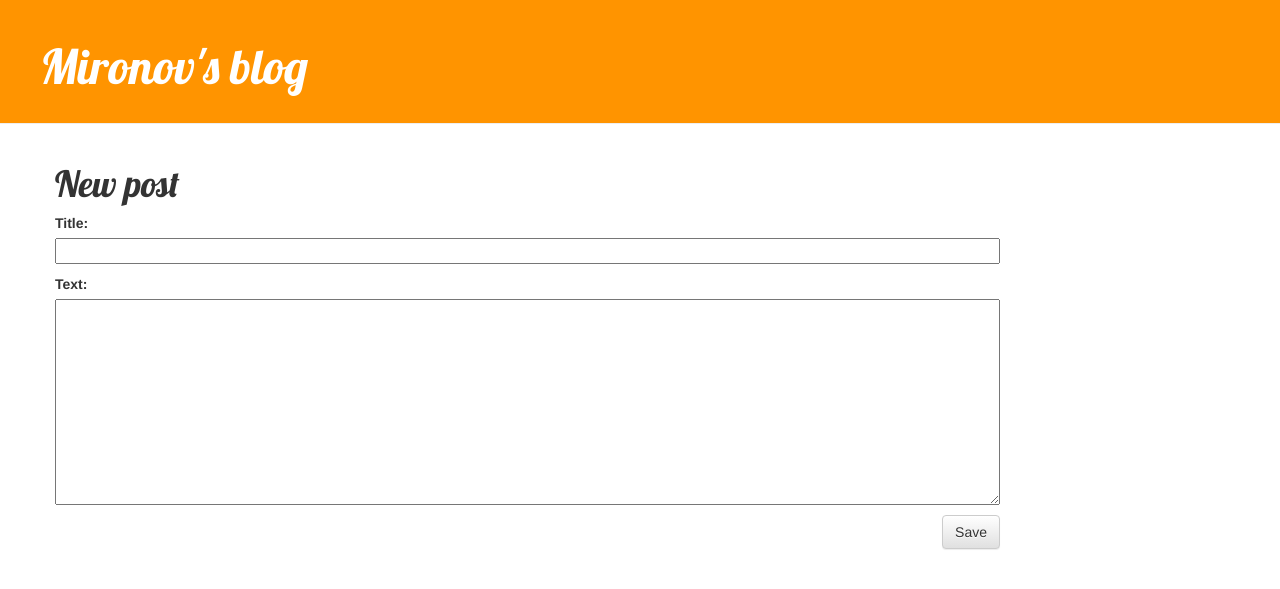
After one commit to mironovii/My_Blog, a Django app: page /post/new/ in a window 1280 px wide. The commit adds this page. Shown: the top 589 px of the page. Run offline with Django 3.2, Linux system fonts and the light colour scheme; some libraries are stand-ins or nearby versions.

Commit message:
added vievs to create/edit posts

```diff
--- /dev/null
+++ b/blog/forms.py
@@ -0,0 +1,8 @@
+from django import forms
+from .models import Post
+
+
+class PostForm(forms.ModelForm):
+    class Meta:
+        model = Post
+        fields = ('title', 'text',)
--- a/blog/templates/blog/base.html
+++ b/blog/templates/blog/base.html
@@ -9,6 +9,9 @@
         </head>
         <body>
             <div class="page-header">
+                {% if user.is_authenticated %}
+                <a href="{% url 'post_new' %}" class="top-menu"><span class="glyphicon glyphicon-plus" style="color: #000000"></span></a>
+                {% endif %}
                 <h1><a href="/">Mironov's blog</a></h1>
             </div>
 
--- a/blog/templates/blog/post_detail.html
+++ b/blog/templates/blog/post_detail.html
@@ -1,12 +1,15 @@
   {% extends 'blog/base.html' %}
 
     {% block content %}
-        <div class="post">
+  <div class="post" xmlns:float="http://www.w3.org/1999/xhtml">
             {% if post.published_date %}
                 <div class="date">
                     {{ post.published_date }}
                 </div>
             {% endif %}
+            {% if user.is_authenticated %}
+            <a class="btn btn-default" href="{% url 'post_edit' pk=post.pk %}"><span class="glyphicon glyphicon-pencil"></span></a>
+            {% endif %}
             <h1>{{ post.title }}</h1>
             <p>{{ post.text|linebreaksbr }}</p>
         </div>
--- /dev/null
+++ b/blog/templates/blog/post_edit.html
@@ -0,0 +1,8 @@
+{% extends 'blog/base.html' %}
+{% block content %}
+<h1>New post</h1>
+<form method="POST" class="post-form">{% csrf_token %}
+    {{ form.as_p }}
+    <button type="submit" class="save btn btn-default">Save</button>
+</form>
+{% endblock %}
--- a/blog/urls.py
+++ b/blog/urls.py
@@ -1,7 +1,10 @@
 from django.conf.urls import url
 from . import views
+
 
 urlpatterns = [
     url(r'^$', views.post_list, name='post_list'),
     url(r'^post/(?P<pk>[0-9]+)/$', views.post_detail, name='post_detail'),
+    url(r'^post/new/$', views.post_new, name='post_new'),
+    url(r'^post/(?P<pk>[0-9]+)/edit/$', views.post_edit, name='post_edit'),
 ]
--- a/blog/views.py
+++ b/blog/views.py
@@ -1,6 +1,8 @@
 from django.shortcuts import render, get_object_or_404
 from .models import Post
 from django.utils import timezone
+from .forms import PostForm
+from django.shortcuts import redirect
 
 
 def post_list(request):
@@ -11,3 +13,31 @@ def post_list(request):
 def post_detail(request, pk):
     post = get_object_or_404(Post, pk=pk)
     return render(request, 'blog/post_detail.html', {'post': post})
+
+
+def post_new(request):
+    if request.method == "POST":
+        form = PostForm(request.POST)
+        if form.is_valid():
+            post = form.save(commit=False)
+            post.author = request.user
+            post.published_date = timezone.now()
+            post.save()
+            return redirect('post_detail', pk=post.id)
+    else:
+        return render(request, 'blog/post_edit.html', {'form': PostForm()})
+
+
+def post_edit(request, pk):
+    post = get_object_or_404(Post, pk=pk)
+    if request.method == "POST":
+        form = PostForm(request.POST, instance=post)
+        if form.is_valid():
+            post = form.save(commit=False)
+            post.author = request.user
+            post.published_date = timezone.now()
+            post.save()
+            return redirect('post_detail', pk=post.pk)
+    else:
+        form = PostForm(instance=post)
+    return render(request, 'blog/post_edit.html', {'form': form})
```
